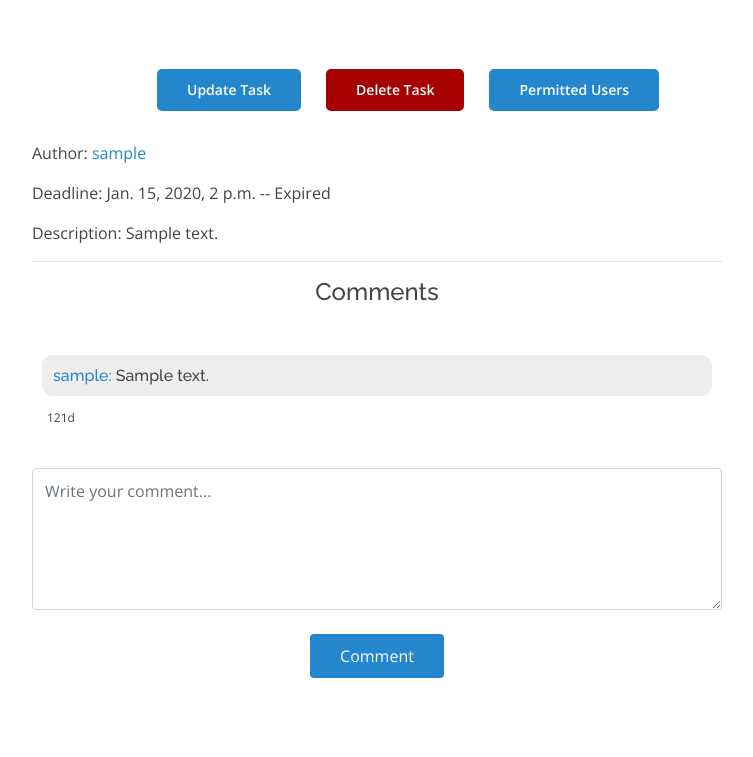
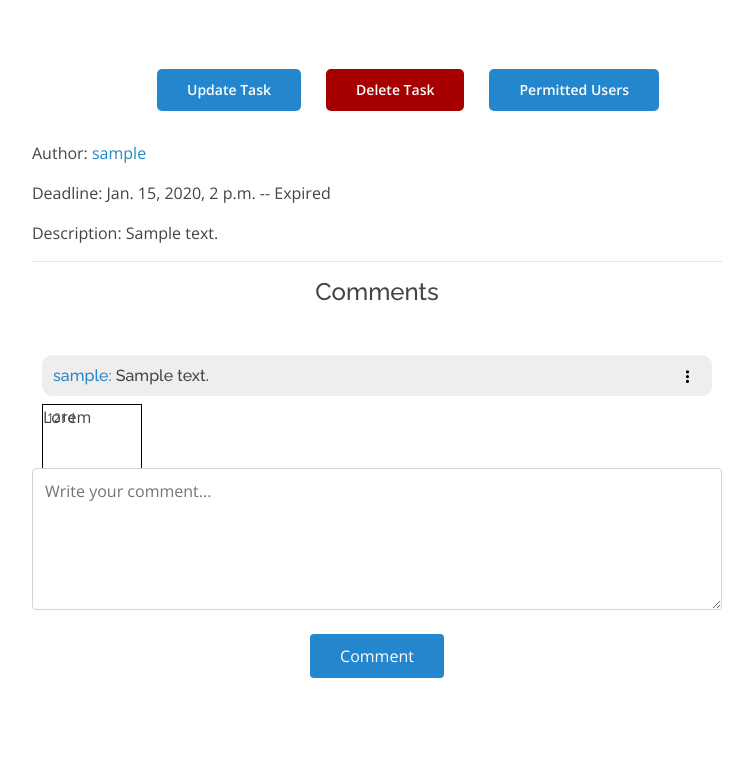
Before and after one commit to yunusovbekir/todo, a Django app: page /tasks/1/ in a window 1280 px wide. Shown: the part 219-976 px from the top of the page, without its empty margins (263-1016 px from the left). Run offline with Django 3.2, Linux system fonts and the light colour scheme; a user stored in the database is signed in; tables that the repository leaves empty hold one stand-in row (values such as "Sample post"); parts of the project's set-up code (start-up, migrations or seed data) failed here and were passed over; some libraries are stand-ins or nearby versions.

Commit message:
working on commenting functionality

```diff
--- a/static/todo_app/assets/css/style.css
+++ b/static/todo_app/assets/css/style.css
@@ -109,6 +109,15 @@ h1, h2, h3, h4, h5, h6 {
   [data-aos-delay] {
     transition-delay: 0 !important;
   }
+}
+
+
+.button-more{
+  border: none;
+  background: transparent;
+  padding: 0;
+  display: flex;
+
 }
 
 /*--------------------------------------------------------------
@@ -1876,6 +1885,29 @@ section {
   padding: 10px;
 }
 
+.comment-box .comment-wrapper{
+  position: relative;
+}
+
+.comment-box .comment-wrapper .more-info{
+  position: absolute;
+  width: 100px;
+  height: 100px;
+  border: 1px solid black;
+
+}
+
+.comment-box .comment-wrapper .button-more{
+  position: absolute;
+  top: 50%;
+  transform: translateY(-50%);
+  right: 15px;
+}
+
+.comment-box .comment-wrapper .button-more i {
+  font-size: 19px;
+}
+
 .comment-box span {
   font-size: 12px;
   padding-left: 5px;
--- a/templates/task/task-detail.html
+++ b/templates/task/task-detail.html
@@ -41,9 +41,13 @@
                         {% if comments %}
                             {% for item in comments %}
                                 <div class="comment-box">
+                                <div class="comment-wrapper">
                                     <h6 class="comment-content">
                                         <a href="{% url 'user-tasks' item.username %}">{{ item.username.username }}: </a>{{ item.comment_content }}
                                     </h6>
+                                    <button class="button-more"><i class='bx bx-dots-vertical-rounded'></i></button>
+                                    <div class="more-info">Lorem</div>
+                                </div>
                                     <span>{{ item.comment_date|get_datetime_difference_for_comment }}</span>
                                 </div>
                             {% endfor %}
```
